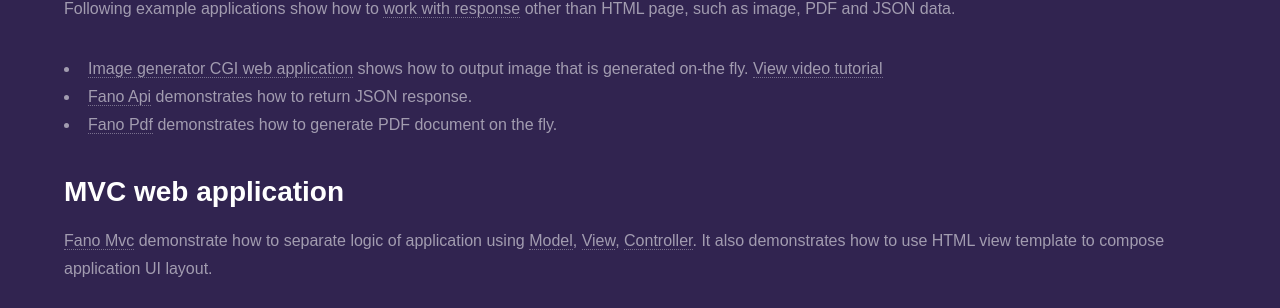
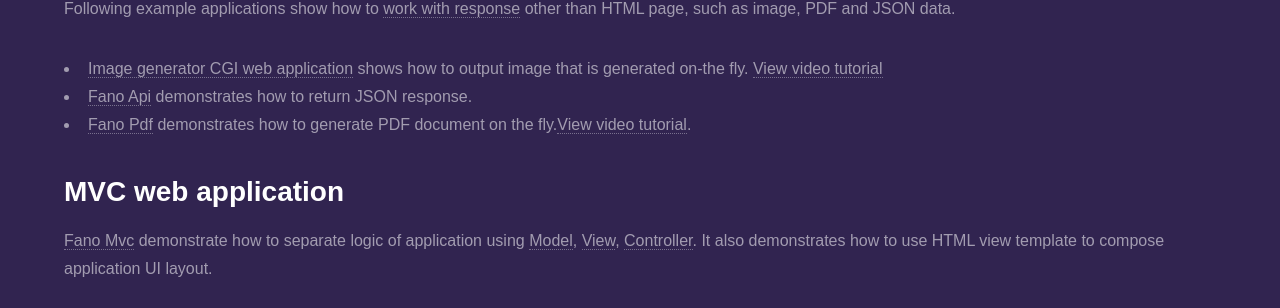
Before and after one commit to fanoframework/fanoframework.github.io, a Jekyll site: the page built from examples/index.md, in a window 1280 px wide and 900 px high, scrolled down 671 px. Shown: the part 144-452 px from the top of the window. Built offline with Jekyll 4.4.1, drawn with Linux system fonts in a browser that asks for light colours; our own code applies the rules of GitHub Pages for plain Markdown files.

Commit message:
add pdf generator video tutorial link

```diff
--- a/examples/index.md
+++ b/examples/index.md
@@ -27,8 +27,7 @@ Following example applications show how to [work with response](/working-with-re
 
 - [Image generator CGI web application](https://github.com/fanoframework/fano-app-img) shows how to output image that is generated on-the fly. [View video tutorial](https://youtu.be/HCLzhgOfWJ8)
 - [Fano Api](https://github.com/fanoframework/fano-api) demonstrates how to return JSON response.
-- [Fano Pdf](https://github.com/fanoframework/fano-pdf) demonstrates how to generate PDF document on the fly.
-
+- [Fano Pdf](https://github.com/fanoframework/fano-pdf) demonstrates how to generate PDF document on the fly.[View video tutorial](https://youtu.be/kEjFaOMi888).
 
 ## MVC web application
 
```
